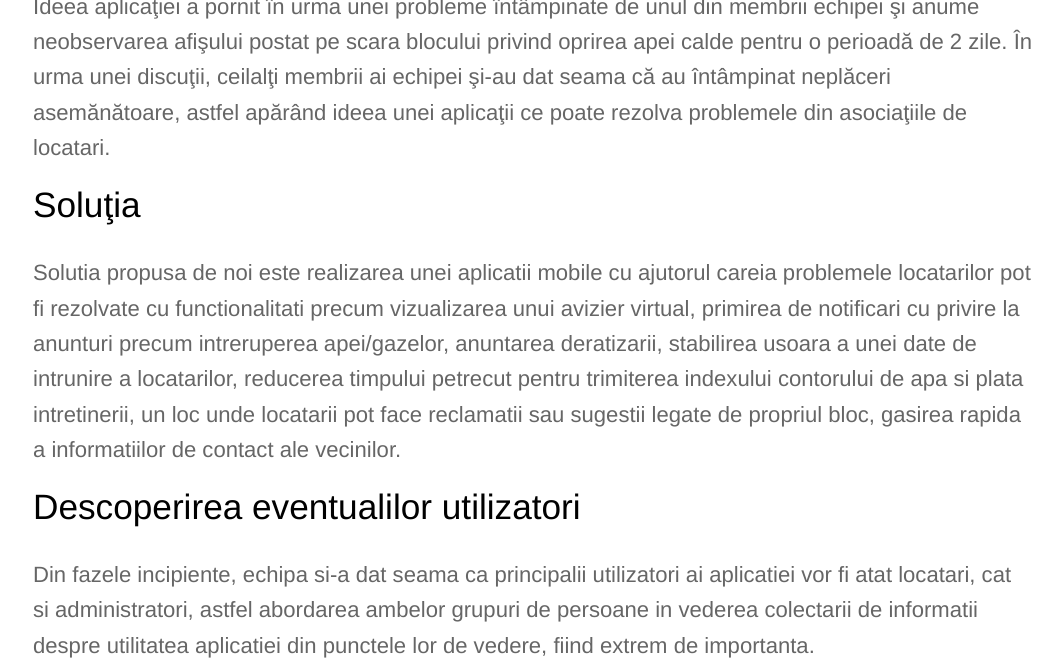
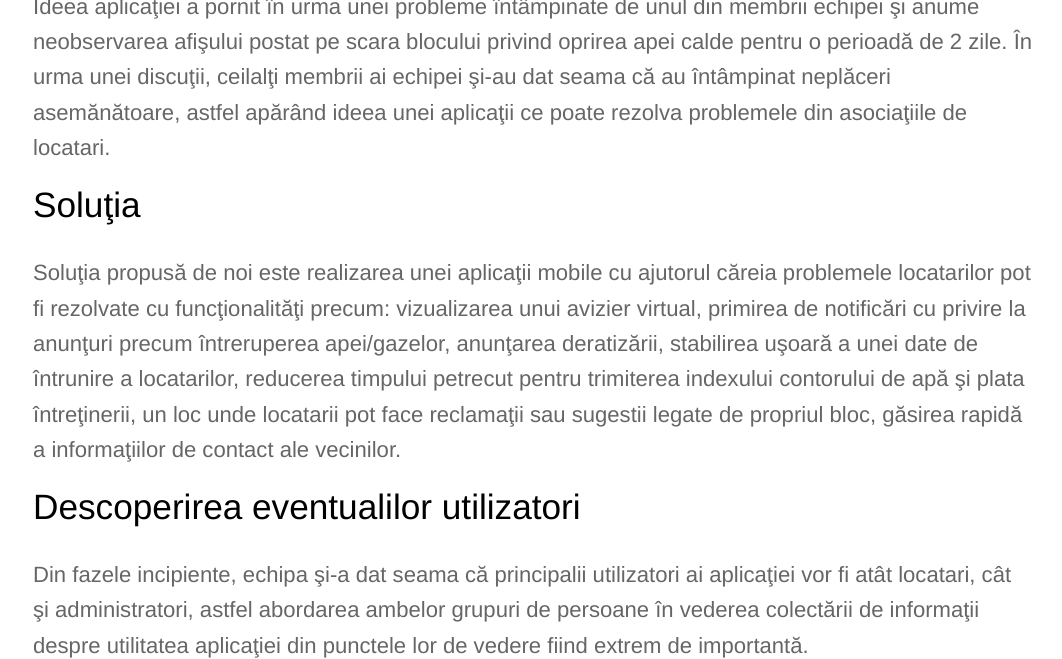
Before and after one commit to rptoma/Flaty, a Jekyll site: the page built from _posts/2018-10-28-validare.md, in a window 1280 px wide and 900 px high, scrolled down 665 px, cut to the strip 0-659 px from the top of the window. Shown: the whole strip, without its empty margins (107-1169 px from the left). Built offline with Jekyll 4.4.1, drawn with Linux system fonts in a browser that asks for light colours.

Commit message:
Updated '_posts/2018-10-28-validare.md' via CloudCannon

```diff
--- a/_posts/2018-10-28-validare.md
+++ b/_posts/2018-10-28-validare.md
@@ -10,12 +10,12 @@ Ideea aplicaţiei a pornit în urma unei probleme întâmpinate de unul din memb
 
 ## Soluţia
 
-Solutia propusa de noi este realizarea unei aplicatii mobile cu ajutorul careia problemele locatarilor pot fi rezolvate cu functionalitati precum vizualizarea unui avizier virtual, primirea de notificari cu privire la anunturi precum intreruperea apei/gazelor, anuntarea deratizarii, stabilirea usoara a unei date de intrunire a locatarilor, reducerea timpului petrecut pentru trimiterea indexului contorului de apa si plata intretinerii, un loc unde locatarii pot face reclamatii sau sugestii legate de propriul bloc, gasirea rapida a informatiilor de contact ale vecinilor.
+Soluţia propusă de noi este realizarea unei aplicaţii mobile cu ajutorul căreia problemele locatarilor pot fi rezolvate cu funcţionalităţi precum: vizualizarea unui avizier virtual, primirea de notificări cu privire la anunţuri precum întreruperea apei/gazelor, anunţarea deratizării, stabilirea uşoară a unei date de întrunire a locatarilor, reducerea timpului petrecut pentru trimiterea indexului contorului de apă şi plata întreţinerii, un loc unde locatarii pot face reclamaţii sau sugestii legate de propriul bloc, găsirea rapidă a informaţiilor de contact ale vecinilor.
 
 
 ## Descoperirea eventualilor utilizatori
 
-Din fazele incipiente, echipa si-a dat seama ca principalii utilizatori ai aplicatiei vor fi atat locatari, cat si administratori, astfel abordarea ambelor grupuri de persoane in vederea colectarii de informatii despre utilitatea aplicatiei din punctele lor de vedere, fiind extrem de importanta.
+Din fazele incipiente, echipa şi-a dat seama că principalii utilizatori ai aplicaţiei vor fi atât locatari, cât şi administratori, astfel abordarea ambelor grupuri de persoane în vederea colectării de informaţii despre utilitatea aplicaţiei din punctele lor de vedere fiind extrem de importantă.
 
 ![Apartamente](https://images.unsplash.com/photo-1517732306149-e8f829eb588a?ixlib=rb-0.3.5&ixid=eyJhcHBfaWQiOjEyMDd9&s=f01588d10ff9d309abd7cf609fb7e265&auto=format&fit=crop&w=1952&q=80)
 
```
